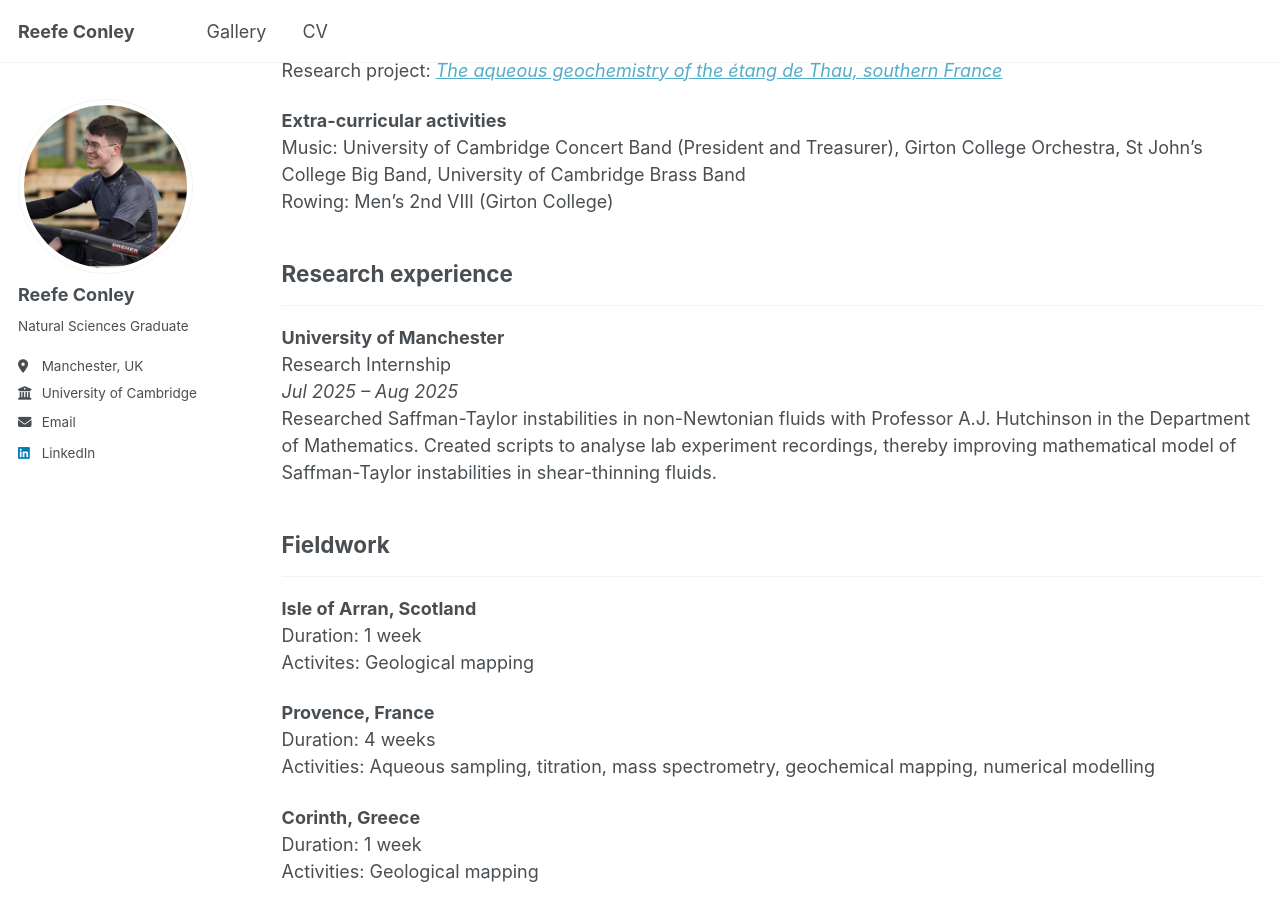
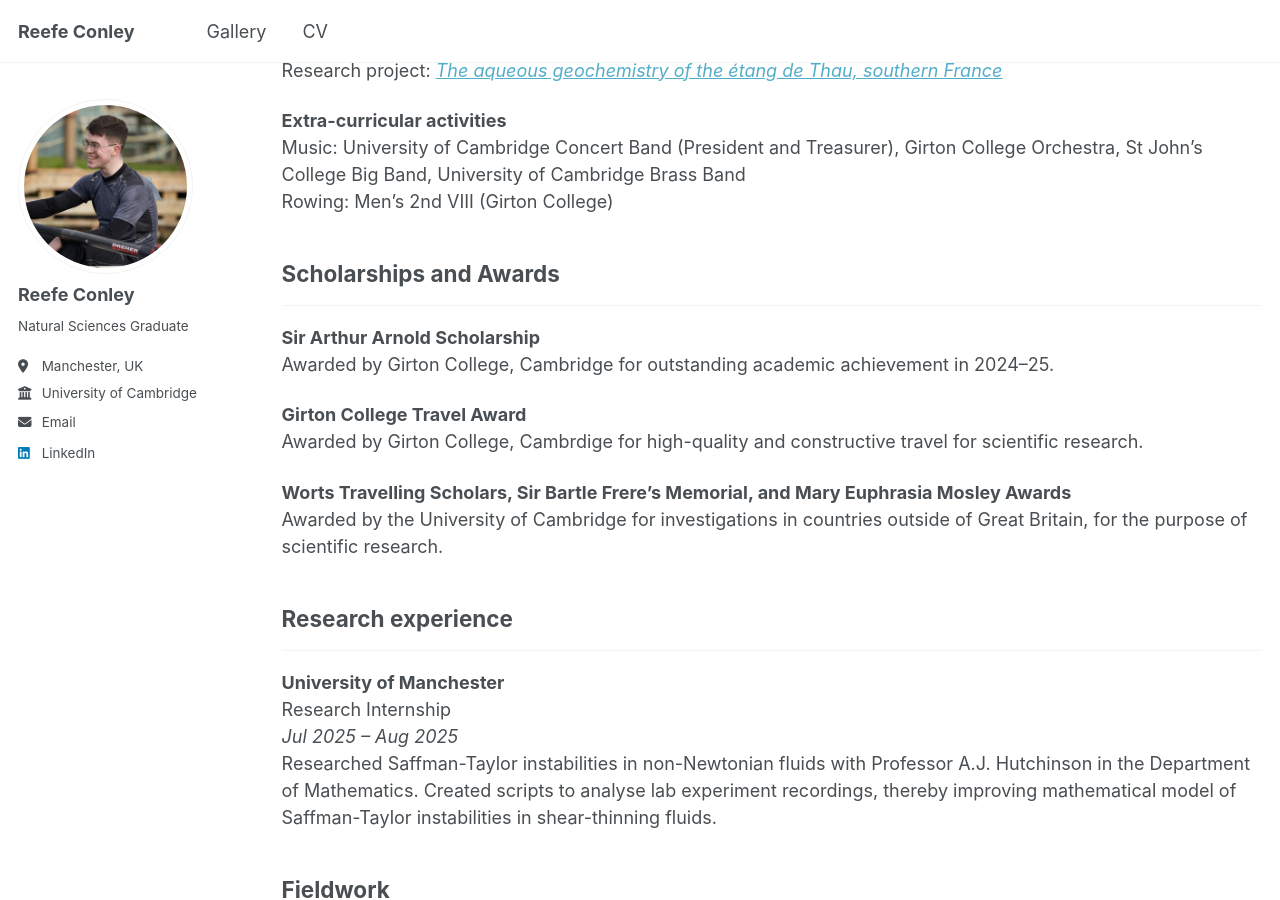
Before and after one commit to reefeconley/reefeconley.github.io, a Jekyll site: the page built from _pages/cv.md, in a window 1280 px wide and 900 px high, scrolled down 446 px. Built offline with Jekyll 4.4.1, drawn with Linux system fonts in a browser that asks for light colours; a script that is not in the unit is left out.

Commit message:
Update cv.md

```diff
--- a/_pages/cv.md
+++ b/_pages/cv.md
@@ -29,6 +29,20 @@ Research project: <a href="/pdfs/Part II Report Reefe Conley.pdf">*The aqueous g
 Music: University of Cambridge Concert Band (President and Treasurer), Girton College Orchestra, St John's College Big Band, University of Cambridge Brass Band
 Rowing: Men's 2nd VIII (Girton College)
 
+## Scholarships and Awards
+
+---
+
+**Sir Arthur Arnold Scholarship**
+Awarded by Girton College, Cambridge for outstanding academic achievement in 2024–25.
+
+**Girton College Travel Award**
+Awarded by Girton College, Cambrdige for high-quality and constructive travel for scientific research.
+
+**Worts Travelling Scholars, Sir Bartle Frere’s Memorial, and Mary Euphrasia Mosley
+Awards**
+Awarded by the University of Cambridge for investigations in countries outside of Great Britain, for the purpose of scientific research.
+
 ## Research experience
 
 ---
```
